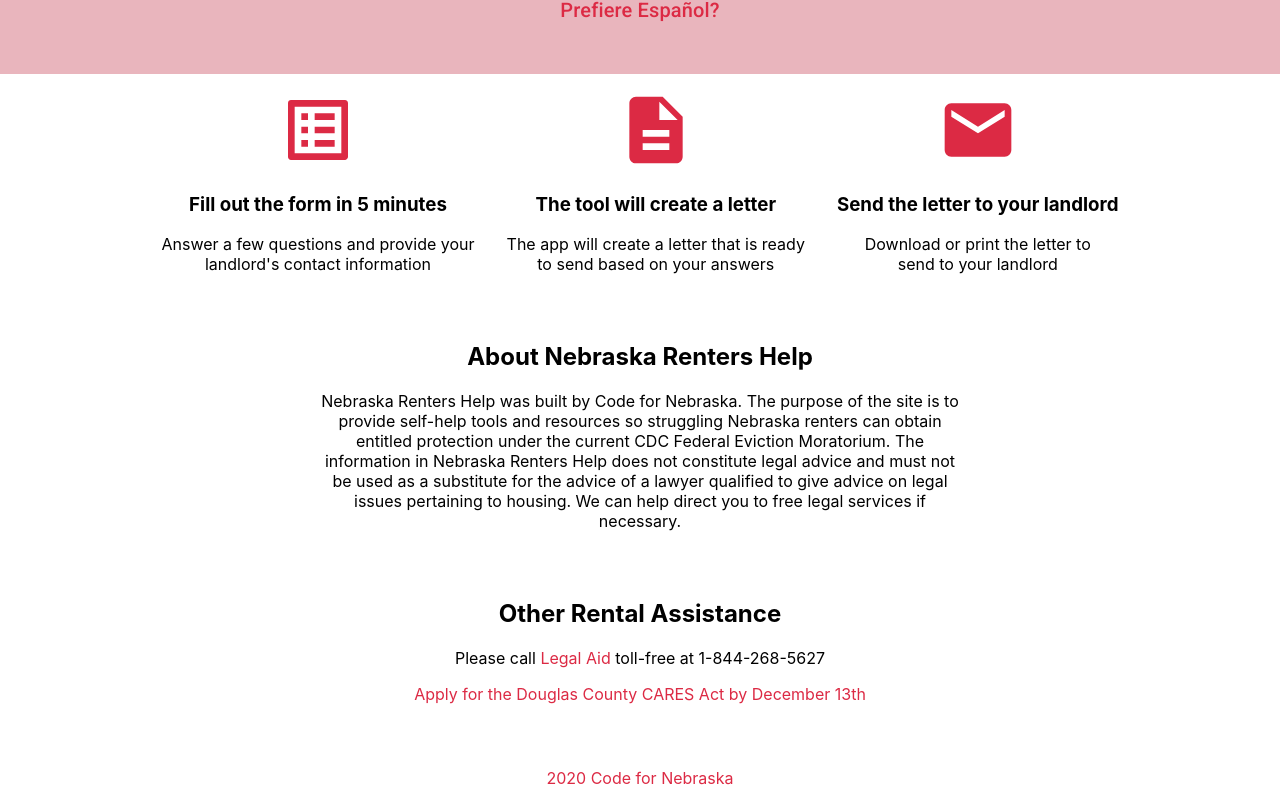
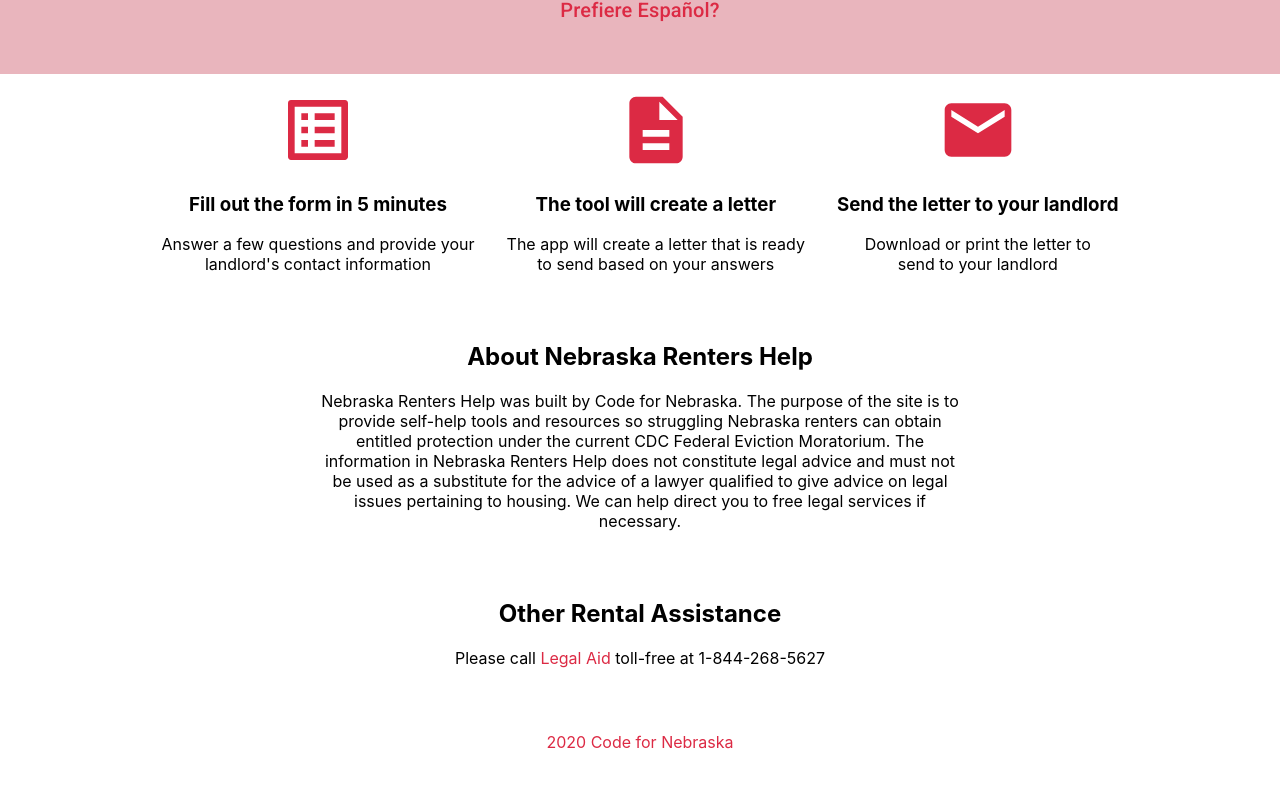
Before and after one commit to opennebraska/renters-help, a React (Create React App) app: page / in a window 1280 px wide. Shown: the part 593-1397 px from the top of the page. After the commit the page ends 1361 px from the top, so only its background shows below. Built offline with nearby package versions, Linux system fonts and the light colour scheme.

Commit message:
Commenting out cares act link until a new link to apply for the new funds is found.

```diff
--- a/src/components/Home.js
+++ b/src/components/Home.js
@@ -135,8 +135,8 @@ export default function Home({state, setState}) {
                                               target="_blank" rel="nofollow">Legal Aid</Link> toll-free at 1-844-268-5627
                         </Trans>
                     </p>
-                    <p><Link color="primary" href="https://www.douglascounty-ne.gov/coronovirus-relief-fund-information"
-                    target="_blank" rel="nofollow">{t('douglasCountyCaresAct')}</Link></p>
+                    {/*<p><Link color="primary" href="https://www.douglascounty-ne.gov/coronovirus-relief-fund-information"*/}
+                    {/*target="_blank" rel="nofollow">{t('douglasCountyCaresAct')}</Link></p>*/}
                 </Box>
                 <Box pt={2}>
                     <footer>
```
